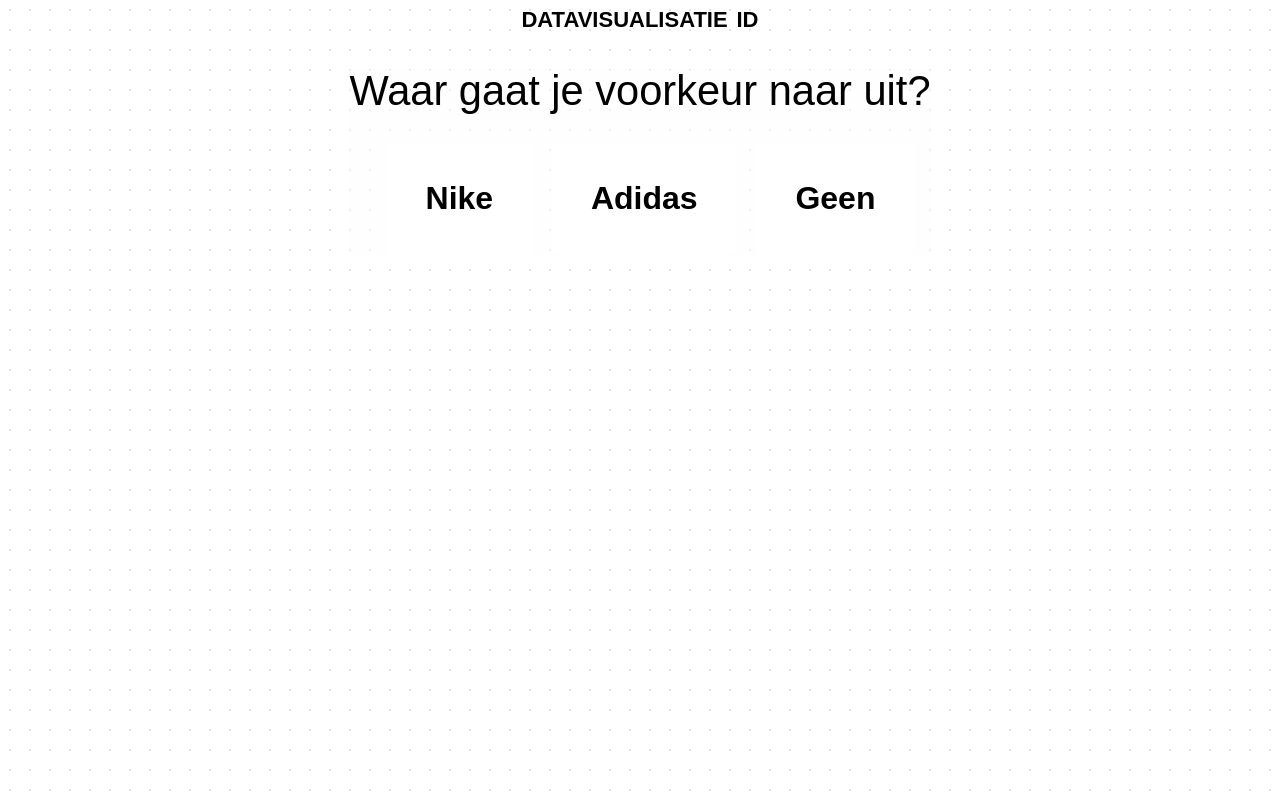
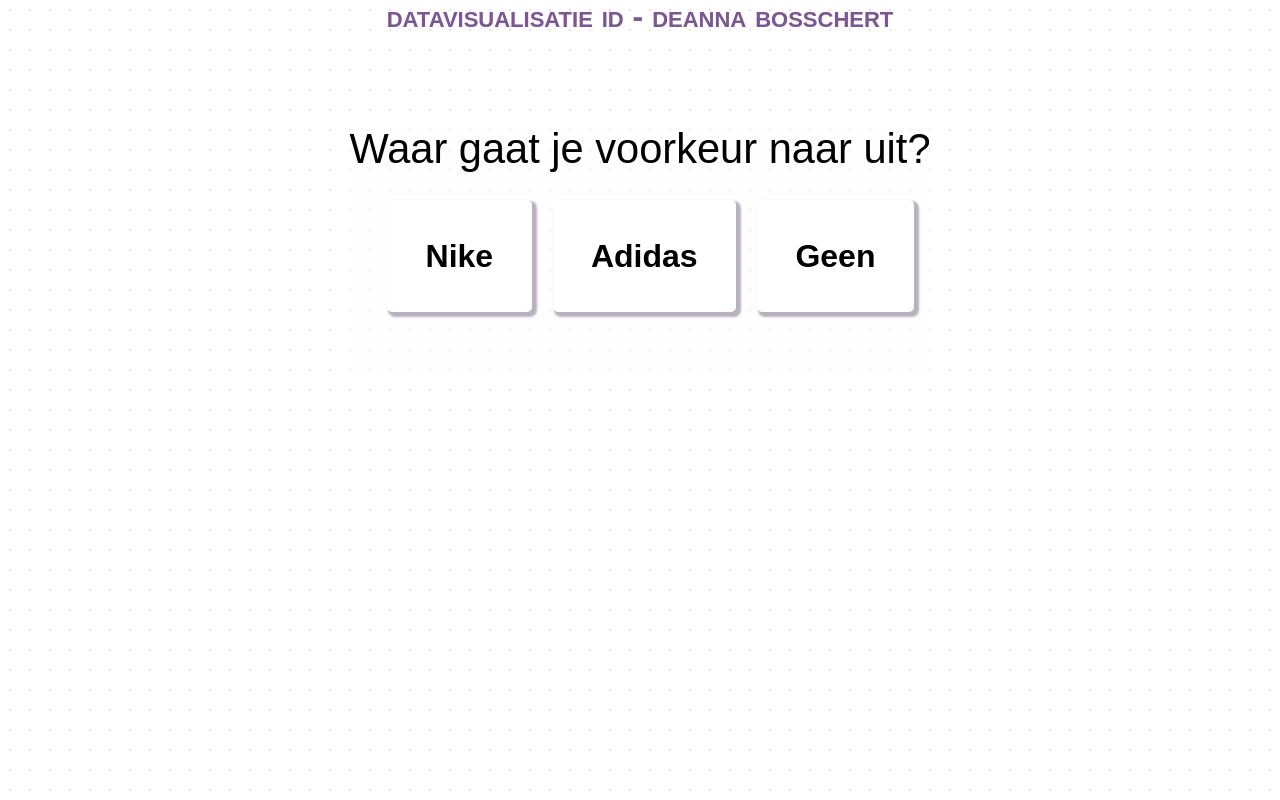
Before and after one commit to deannabosschert/datavis-23, a Vue app: page / in a window 1280 px wide. Built offline with nearby package versions, Linux system fonts and the light colour scheme.

Commit message:
feat: change stuff

```diff
--- a/src/App.vue
+++ b/src/App.vue
@@ -1,7 +1,7 @@
 <template>
   <div id="app">
     <header>
-        <h1>datavisualisatie id</h1>
+        <h1>datavisualisatie id - deanna bosschert</h1>
       <!-- <router-link class="homeSymbol" to="/">&#127968; home</router-link> -->
       <!-- <router-link class="infoSymbol" to="/info">&#8505; info</router-link> -->
     </header>
--- a/src/assets/scss/_layout.scss
+++ b/src/assets/scss/_layout.scss
@@ -14,6 +14,7 @@
 
 header {
   text-align: center;
+  margin-bottom: 3rem;
 }
 
 nav {
@@ -106,6 +107,7 @@
   flex-wrap: wrap;
   justify-content: center;
   max-width: 50vw;
+  margin-bottom: 2rem;
 }
 
 .choices a:active,
--- a/src/assets/scss/_typography.scss
+++ b/src/assets/scss/_typography.scss
@@ -76,6 +76,8 @@
   margin-bottom: calc((#{$baseline} - #{$h1}) + #{$baseline});
   font-variant: small-caps;
   font-weight: 600;
+  color: $something-purple-light;
+  text-shadow: -0.01px -0.01px 0 #787878;
 }
 
 h2 {
--- a/src/assets/scss/_variables.scss
+++ b/src/assets/scss/_variables.scss
@@ -4,6 +4,9 @@
 $none-yellow: rgb(232,208,30);
 $other-green: rgb(42,247,148);
 $something-purple: rgb(139,13,217);
+$something-purple-light: rgba(139,13,217, 0.3);
+$something-purple-dark: rgba(27,2,43, 0.3);
+
 
 $nike-red-hex: #E2142D;
 $adidas-blue-hex: #0051ba;
--- a/src/components/brandChoice.vue
+++ b/src/components/brandChoice.vue
@@ -2,7 +2,7 @@
 <div :id="category">
 
   <section>
-    <h2>{{ title }}</h2>
+    <h2 class="brandHeader">{{ title }}</h2>
 
     <article id="stats-1">
       <p class="intro">Nice. Dan heb je dus dezelfde voorkeur als..</p>
--- a/src/components/switchBetween.vue
+++ b/src/components/switchBetween.vue
@@ -64,6 +64,7 @@
   padding: 1.2rem;
   border-radius: 5px;
   background: white;
+  box-shadow: 3px 3px 2px 2px $something-purple-dark;
   text-align: center;
   align-self: center;
   font-weight: 600;
@@ -72,6 +73,8 @@
 .switchBetween_radio:checked + .switchBetween_label {
   background: black;
   color: white;
+  box-shadow: 3px 3px 2px 2px black;
+
 }
 
 input[type="radio"] {
```
